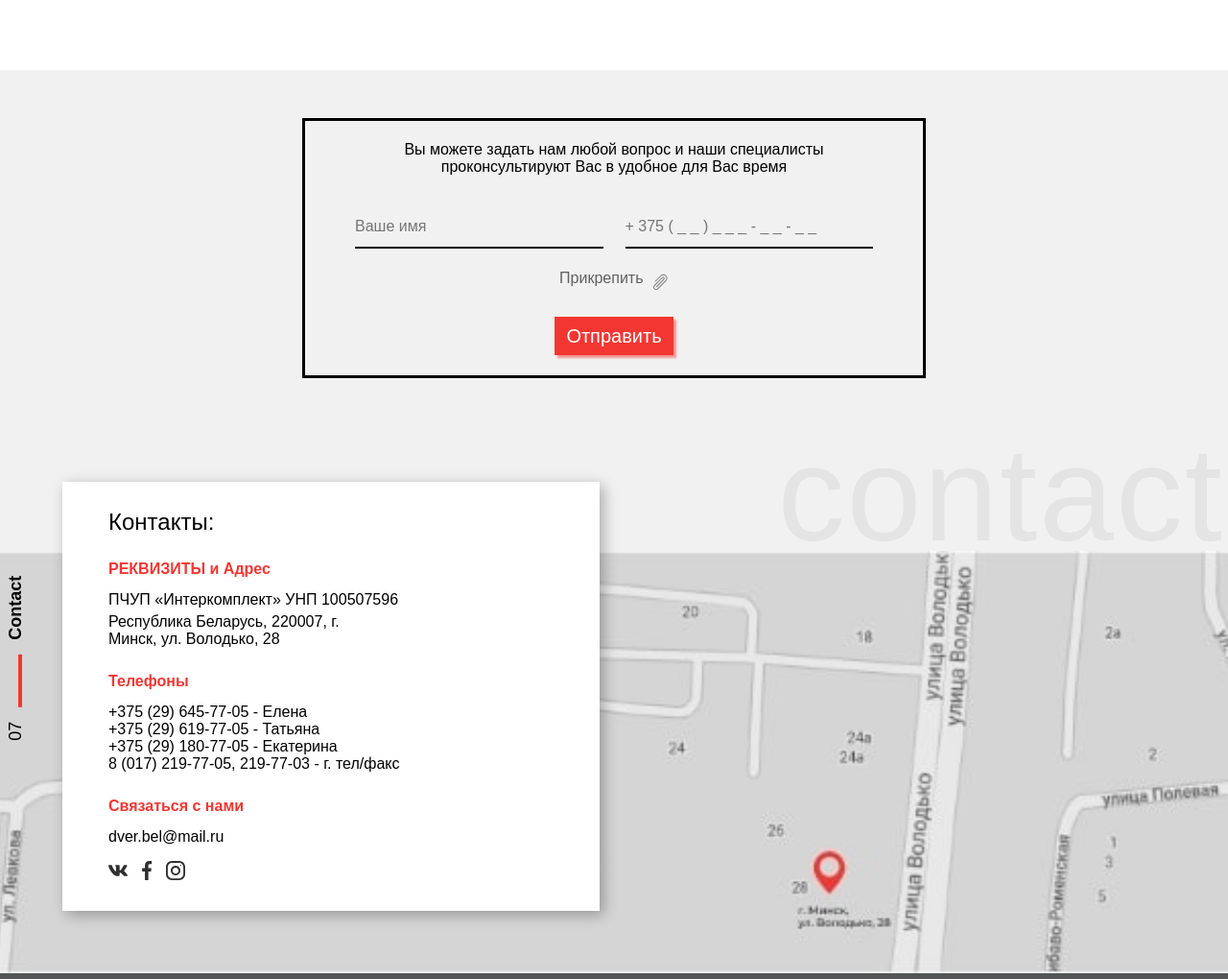
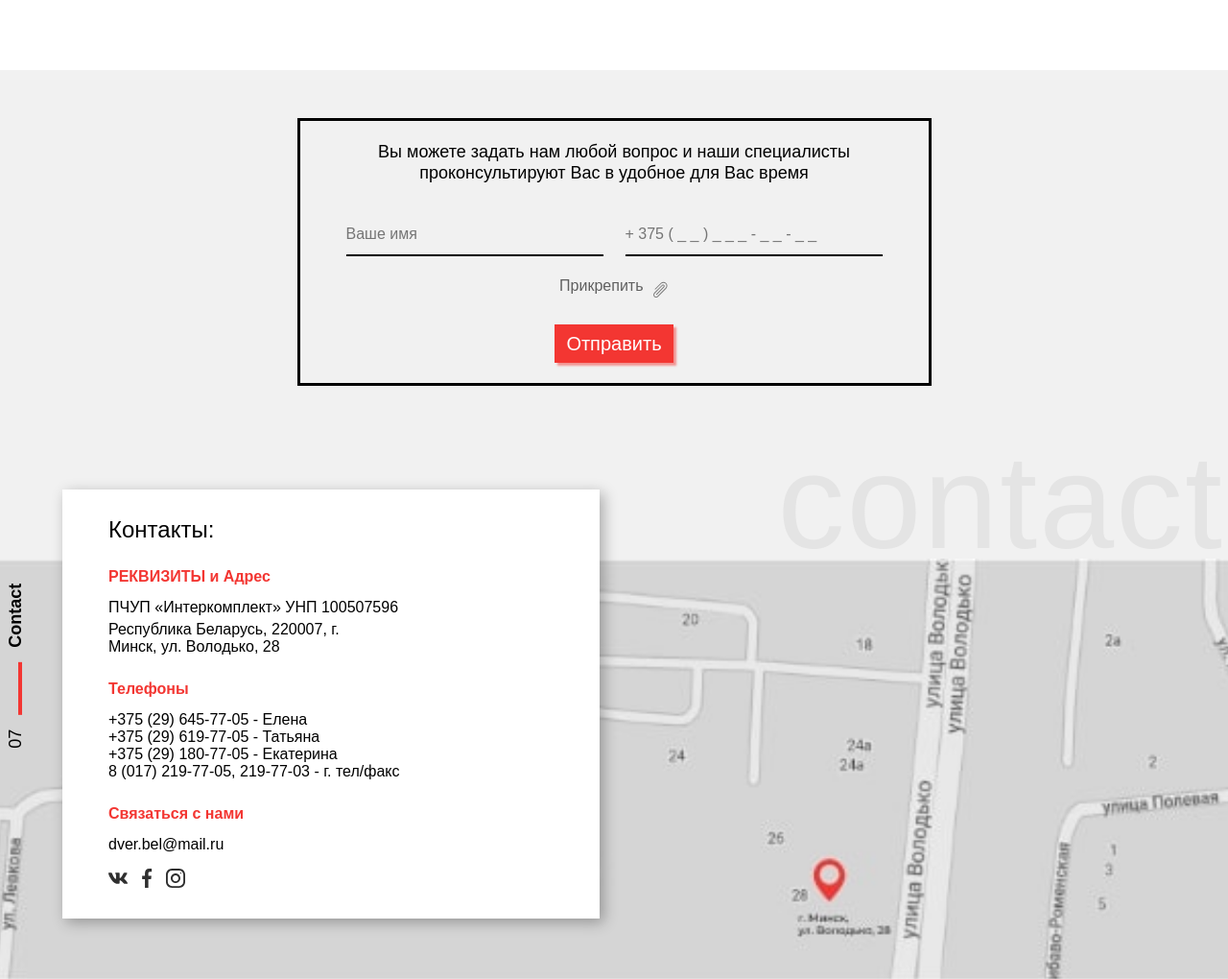
Before and after one commit to JimakPasha/IK-page_app, a website: page app/index.html in a window 1280 px wide. Shown: the part 3580-4600 px from the top of the page at 96% size. Drawn offline with nearby package versions, Linux system fonts and the light colour scheme; files that its build step writes are made by us from their sources; files whose address does not match are found by name.

Commit message:
added h6 for section

```diff
--- a/app/index.html
+++ b/app/index.html
@@ -238,7 +238,6 @@
             </div>
           </div>
         </div>
-      </div>
       </div>
     </section>
 
@@ -536,9 +535,9 @@
     <section class="connection">
       <div class="container">
         <form class="connection__form" action="#">
-          <p class="connection__form-text">
+          <h6 class="connection__form-title">
             Вы можете задать нам любой вопрос и наши специалисты проконсультируют Вас в удобное для Вас время
-          </p>
+          </h6>
           <div class="connection__form-box">
             <input class="connection__form-input" type="text" placeholder="Ваше имя">
             <input class="connection__form-input connection__form-input--phone" type="tel"
@@ -724,7 +723,7 @@
             </p>
             <div class="footer-bottom__developer">
               <a class="footer-bottom__developer-logo" href="#">
-                <img class="footer-bottom__developer-img" src="" alt="лого разработчика">
+                <img class="footer-bottom__developer-img" src="images/logo-developer.svg" alt="лого разработчика">
               </a>
               <p class="footer-bottom__developer-text">
                 Разработка и продвижение:
--- a/app/scss/_global.scss
+++ b/app/scss/_global.scss
@@ -168,7 +168,7 @@ body{
 }
 
 .slick-prev{
-  right: 136px;
+  right: 135px;
   border-right: 12px solid #656565;
   &::before{
     position: absolute;
@@ -186,6 +186,7 @@ body{
 }
 
 .slick-next{
+  -moz-transform: translateX(4px);
   right: 100px;
   border-left: 12px solid #656565;
   &:focus{
--- a/app/scss/style.scss
+++ b/app/scss/style.scss
@@ -327,11 +327,14 @@
     font-size: 16px;
     line-height: 18px;
     margin: 0 auto;
-    max-width: 650px;
-    padding: 21px 52px;
+    max-width: 661px;
+    padding: 21px 48px;
     border: 3px solid $default;
   }
-  &__form-text{
+  &__form-title{
+    font-size: 18px;
+    line-height: 22px;
+    @extend %montserrat-400;
     text-align: center;
     margin-bottom: 32px;
   }
```
